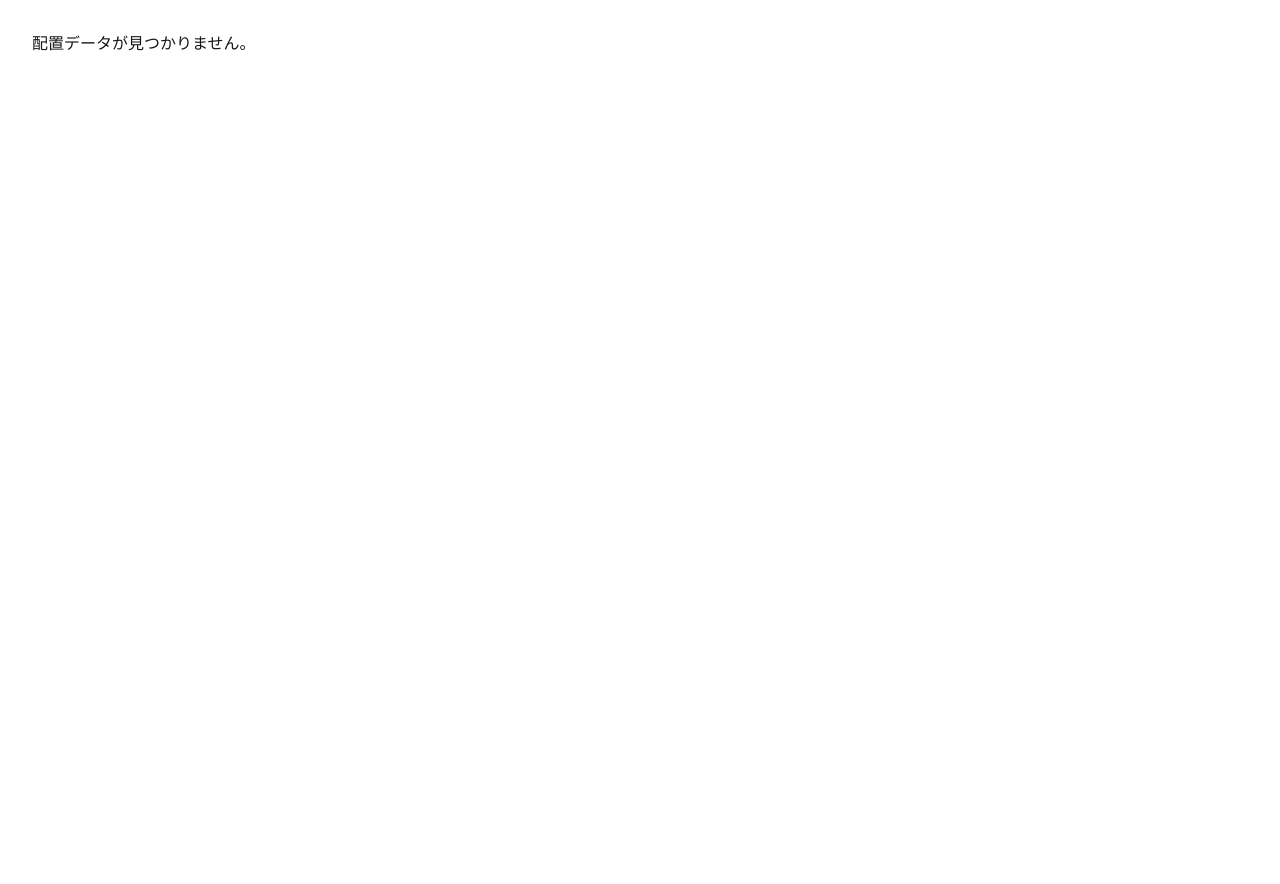
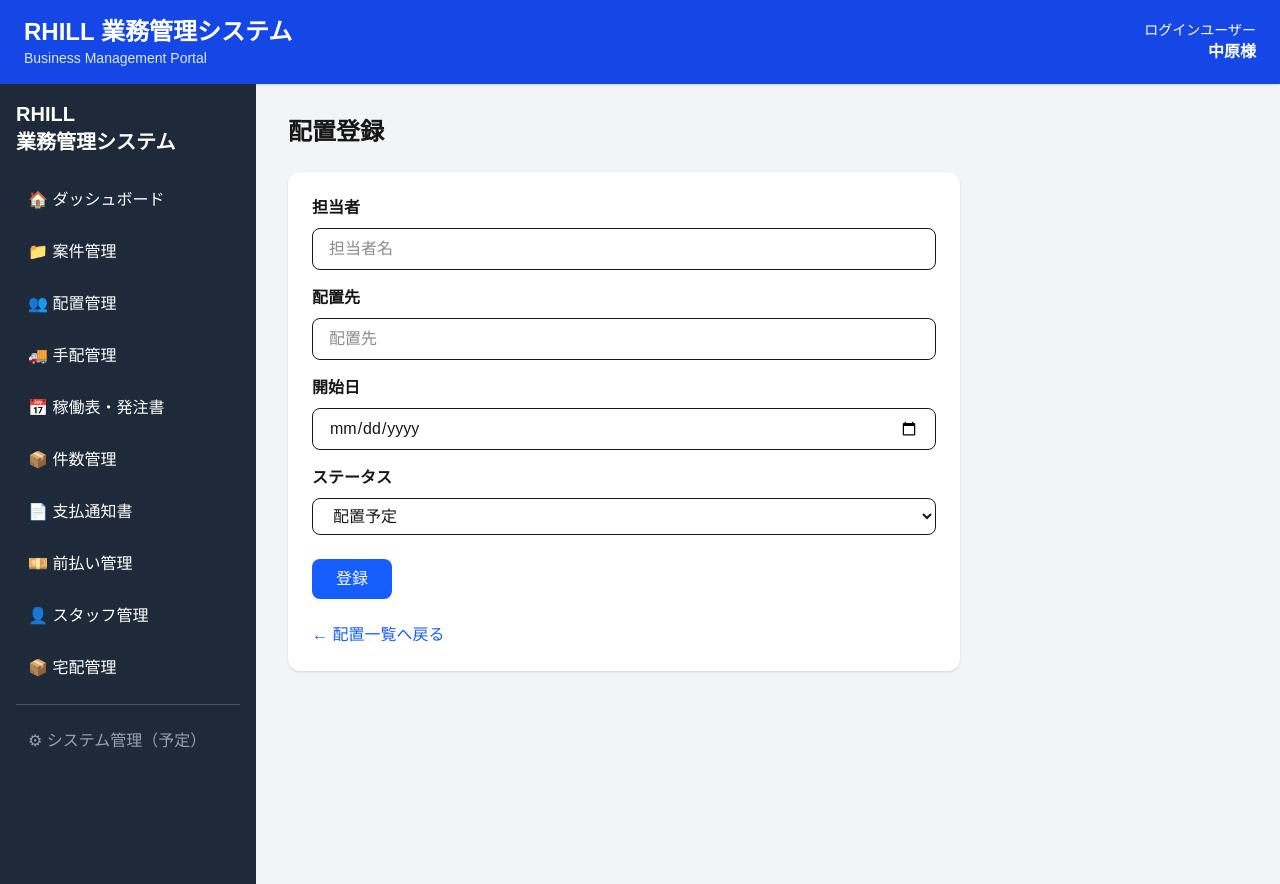
Before and after one commit to keinosukenakahara/rhill-demo, a Next.js app: page /placements/new in a window 1280 px wide. Before the commit the page ends 800 px from the top, so only its background shows below. Built offline with nearby package versions, Linux system fonts and the light colour scheme.

Commit message:
rhill-demo
Bug Fix

```diff
--- /dev/null
+++ b/app/placements/new/page.tsx
@@ -0,0 +1,147 @@
+"use client";
+
+import { useState } from "react";
+import Header from "@/components/Header";
+import Sidebar from "@/components/Sidebar";
+import Link from "next/link";
+import { useRouter } from "next/navigation";
+import {
+  getPlacements,
+  savePlacements,
+  Placement,
+} from "@/lib/placements";
+
+export default function NewPlacementPage() {
+  const router = useRouter();
+  const [success, setSuccess] = useState(false);
+  const [employee, setEmployee] = useState("");
+  const [destination, setDestination] = useState("");
+  const [startDate, setStartDate] = useState("");
+  const [status, setStatus] = useState("配置予定");
+
+  return (
+    <div className="min-h-screen bg-gray-100">
+      <Header />
+
+      <div className="flex">
+        <Sidebar />
+
+        <main className="flex-1 p-8">
+
+          <h2 className="text-2xl font-bold mb-6">
+            配置登録
+          </h2>
+
+          <div className="bg-white rounded-xl shadow p-6 max-w-2xl">
+
+            <div className="mb-4">
+              <label className="block font-semibold mb-2">
+                担当者
+              </label>
+
+              <input
+                type="text"
+                placeholder="担当者名"
+                value={employee}
+                onChange={(e) => setEmployee(e.target.value)}
+                className="w-full border rounded-lg px-4 py-2"
+              />
+            </div>
+
+            <div className="mb-4">
+              <label className="block font-semibold mb-2">
+                配置先
+              </label>
+
+              <input
+                type="text"
+                placeholder="配置先"
+                value={destination}
+                onChange={(e) => setDestination(e.target.value)}
+                className="w-full border rounded-lg px-4 py-2"
+              />
+            </div>
+
+            <div className="mb-4">
+              <label className="block font-semibold mb-2">
+                開始日
+              </label>
+
+              <input
+                type="date"
+                value={startDate}
+                onChange={(e) => setStartDate(e.target.value)}
+                className="w-full border rounded-lg px-4 py-2"
+              />
+            </div>
+
+            <div className="mb-6">
+              <label className="block font-semibold mb-2">
+                ステータス
+              </label>
+
+              <select
+                value={status}
+                onChange={(e) => setStatus(e.target.value)}
+                className="w-full border rounded-lg px-4 py-2"
+              >
+                <option>配置予定</option>
+                <option>配置中</option>
+                <option>完了</option>
+              </select>
+            </div>
+
+            {success && (
+              <div className="mb-4 rounded-lg border border-green-400 bg-green-100 px-4 py-3 text-green-700">
+                ✅ 配置を登録しました。
+              </div>
+            )}
+
+            <button
+              onClick={() => {
+                const placements = getPlacements();
+
+                const nextId =
+                  placements.length > 0
+                  ? Math.max(...placements.map((p) => p.id)) + 1
+                  : 1;
+
+                const newPlacement: Placement = {
+                  id: nextId,
+                  employee,
+                  destination,
+                  startDate,
+                  status,
+                };
+
+                placements.push(newPlacement);
+
+                savePlacements(placements);
+
+                setSuccess(true);
+
+                setTimeout(() => {
+                  router.push("/placements");
+                }, 1000);
+              }}
+              className="rounded-lg bg-blue-600 px-6 py-2 text-white hover:bg-blue-700"
+            >
+              登録
+            </button>
+
+            <div className="mt-6">
+              <Link
+                href="/placements"
+                className="text-blue-600 hover:underline"
+              >
+                ← 配置一覧へ戻る
+              </Link>
+            </div>
+
+          </div>
+
+        </main>
+      </div>
+    </div>
+  );
+}
--- a/app/placements/page.tsx
+++ b/app/placements/page.tsx
@@ -11,6 +11,7 @@ import {
   savePlacements,
 } from "@/lib/placements";
 
+
 export default function PlacementsPage() {
 
   const [placements, setPlacements] =
@@ -19,6 +20,18 @@ export default function PlacementsPage() {
   useEffect(() => {
     setPlacements(getPlacements());
   }, []);
+
+  function handleReset() {
+  if (!confirm("配置データを初期状態へ戻しますか？")) {
+    return;
+  }
+
+  localStorage.removeItem("placements");
+
+  router.refresh();
+
+  window.location.reload();
+}
 
   const router = useRouter();
 
@@ -71,6 +84,15 @@ export default function PlacementsPage() {
             >
               ＋ 新規登録
             </Link>
+
+            <button
+              onClick={handleReset}
+              className="rounded bg-red-600 px-4 py-2 text-white hover:bg-red-700"
+            >
+              🔄 開発データ初期化
+            </button>
+
+
           </div>
 
           <div className="overflow-hidden rounded-lg bg-white shadow">
--- a/components/Sidebar.tsx
+++ b/components/Sidebar.tsx
@@ -53,46 +53,49 @@ export default function Sidebar() {
           </li>
 
           <li>
-          <Link href="/shifts">
+            <Link
+              href="/shifts"
+              className="block rounded px-3 py-2 hover:bg-gray-700"
+            >
               📅 稼働表・発注書
             </Link>
           </li>
 
           <li>
-          <Link href="/counts">
+            <Link
+              href="/counts"
+              className="block rounded px-3 py-2 hover:bg-gray-700"
+            >
               📦 件数管理
             </Link>
           </li>
 
           <li>
-          <Link href="/payment">
+            <Link
+              href="/payment"
+              className="block rounded px-3 py-2 hover:bg-gray-700"
+            >
               📄 支払通知書
             </Link>
           </li>
 
           <li>
-          <Link href="/advance">
+            <Link
+              href="/advance"
+              className="block rounded px-3 py-2 hover:bg-gray-700"
+            >
               💴 前払い管理
             </Link>
           </li>
 
           <li>
-          <Link href="/staff">
+            <Link
+              href="/staff"
+              className="block rounded px-3 py-2 hover:bg-gray-700"
+            >
               👤 スタッフ管理
             </Link>
           </li>
-
-        <Link href="/counts">
-        📦 件数管理
-        </Link>
-
-        <Link href="/payment">
-          📄 支払通知書
-        </Link>
-
-        <Link href="/advance">
-          💴 前払い管理
-        </Link>
 
 
           <li>
--- a/lib/placements.ts
+++ b/lib/placements.ts
@@ -1,52 +1,53 @@
-export type Placement = {
+export interface Placement {
   id: number;
   employee: string;
   destination: string;
   startDate: string;
   status: string;
-};
+}
 
-export const placements: Placement[] = [
+const initialPlacements: Placement[] = [
   {
     id: 1,
     employee: "山田 太郎",
-    destination: "東京営業所",
+    destination: "大阪営業所",
     startDate: "2026-07-20",
     status: "配置予定",
   },
   {
     id: 2,
     employee: "佐藤 花子",
-    destination: "大阪支店",
-    startDate: "2026-07-25",
+    destination: "神戸営業所",
+    startDate: "2026-07-22",
     status: "配置中",
-  },
-  {
-    id: 3,
-    employee: "鈴木 一郎",
-    destination: "名古屋支店",
-    startDate: "2026-08-01",
-    status: "完了",
   },
 ];
 
+const STORAGE_KEY = "placements";
+
 export function getPlacements(): Placement[] {
   if (typeof window === "undefined") {
-    return placements;
+    return initialPlacements;
   }
 
-  const saved = localStorage.getItem("placements");
+  const data = localStorage.getItem(STORAGE_KEY);
 
-  if (!saved) {
-    return placements;
+  if (!data) {
+    localStorage.setItem(
+      STORAGE_KEY,
+      JSON.stringify(initialPlacements)
+    );
+    return initialPlacements;
   }
 
-  return JSON.parse(saved);
+  return JSON.parse(data);
 }
 
-export function savePlacements(data: Placement[]) {
+export function savePlacements(
+  placements: Placement[]
+) {
   localStorage.setItem(
-    "placements",
-    JSON.stringify(data)
+    STORAGE_KEY,
+    JSON.stringify(placements)
   );
 }
```
Lines whose indentation alone changed are shown as unchanged.
